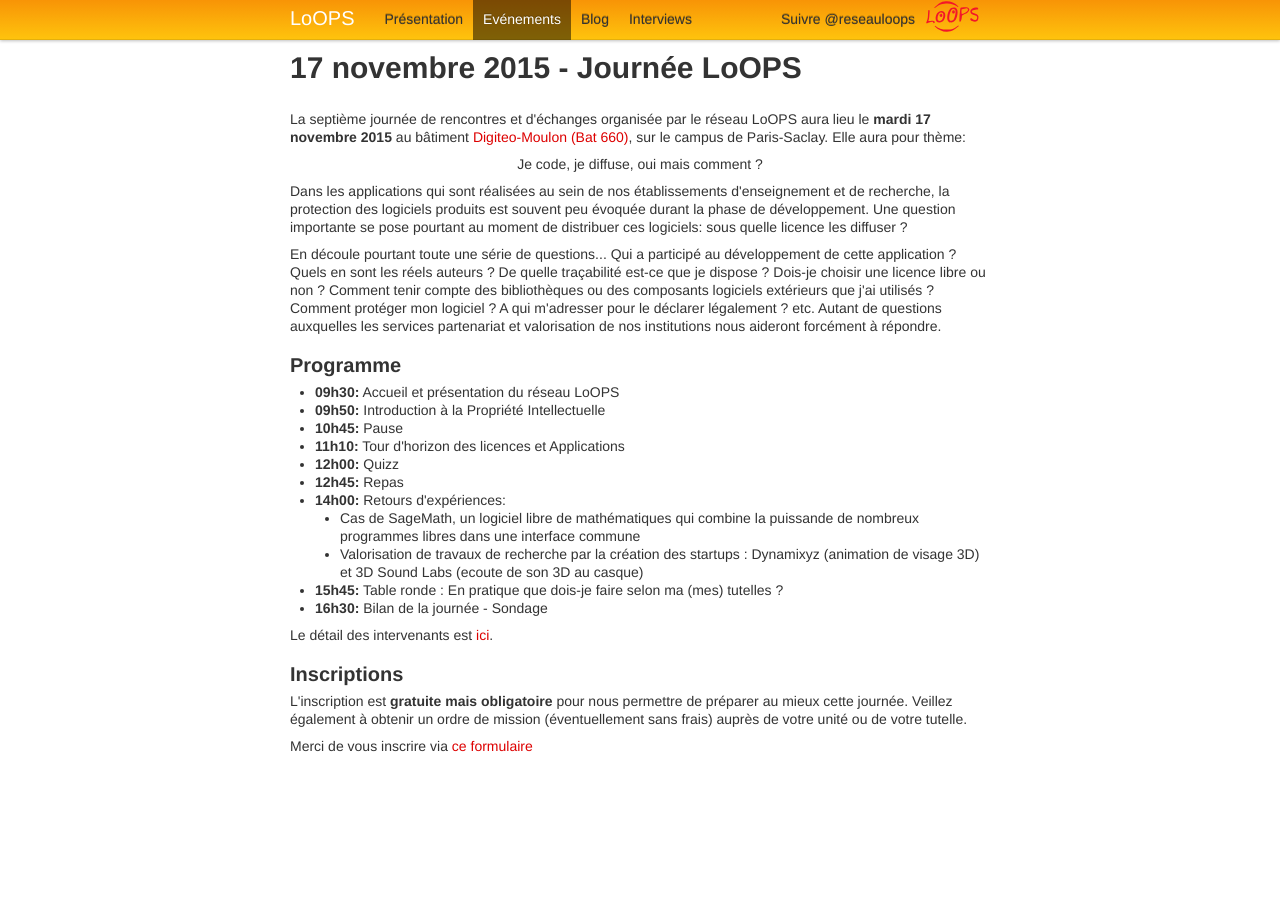
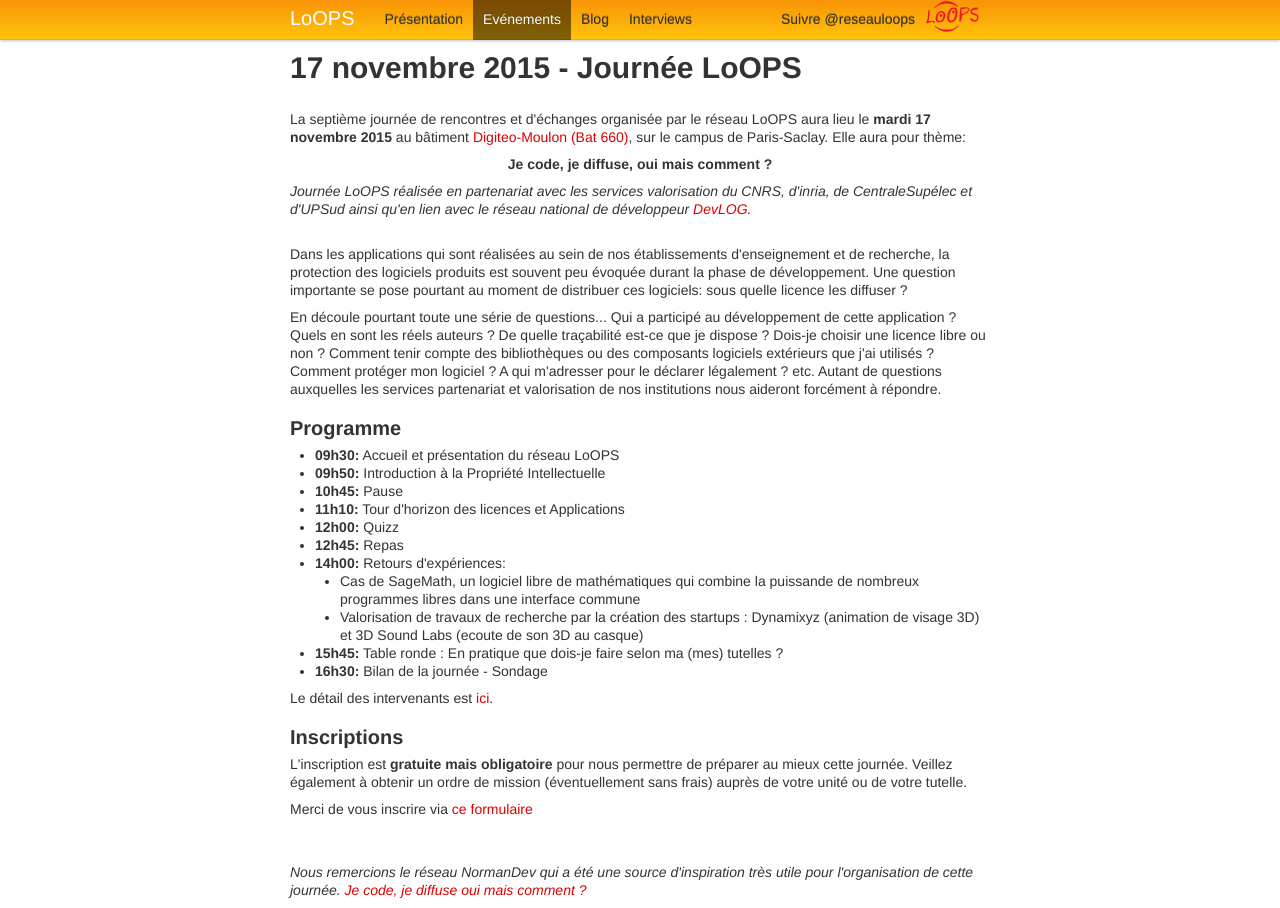
Before and after one commit to reseau-loops/reseau-loops.github.com, a Jekyll site: the page built from journee_2015_11.html, in a window 1280 px wide. Built offline with Jekyll 4.4.1, drawn with Linux system fonts in a browser that asks for light colours; Markdown is read by kramdown in place of the engine named in the settings; comment, search, counter and statistics services are not loaded.

Commit message:
Rajout Partenaires + remerciement NormanDev

```diff
--- a/journee_2015_11.html
+++ b/journee_2015_11.html
@@ -10,8 +10,14 @@ par le réseau LoOPS aura lieu le <strong>mardi 17 novembre 2015</strong> au bâ
 <a href="http://www-list.cea.fr/images/stories/decouvrir-le-cea-list/implantations/Venir_a_Digiteo_Moulon.pdf">Digiteo-Moulon (Bat 660)</a>, sur le campus de Paris-Saclay. Elle aura pour thème:
 </p>
 <center>
-<p> Je code, je diffuse, oui mais comment ? </p>
+<p><strong> Je code, je diffuse, oui mais comment ? </strong></p>
 </center>
+<p>
+<i>
+Journée LoOPS réalisée en partenariat avec les services valorisation du CNRS, d'inria, de CentraleSupélec et d'UPSud ainsi qu'en lien avec le réseau national de développeur <a href="http://devlog.cnrs.fr/">DevLOG</a>.
+</i>
+</p>
+<br>
 <p>
 Dans les applications qui sont réalisées au sein de nos établissements d'enseignement et de recherche, la protection des
 logiciels produits est souvent peu évoquée durant la phase de développement. Une question importante se pose pourtant
@@ -54,3 +60,12 @@ Merci de vous inscrire via
 <a href="https://indico.lal.in2p3.fr/event/2967/registration/register#/register">ce formulaire</a>
 </p>
 </p>
+<br>
+<br>
+<p>
+<i>
+Nous remercions le réseau NormanDev qui a été une source d'inspiration très utile pour l'organisation de cette journée.
+
+<a href="http://normandev.cnrs.fr/index.php/manifestations?layout=edit&id=51">Je code, je diffuse oui mais comment ?</a>
+</i>
+</p>
```
